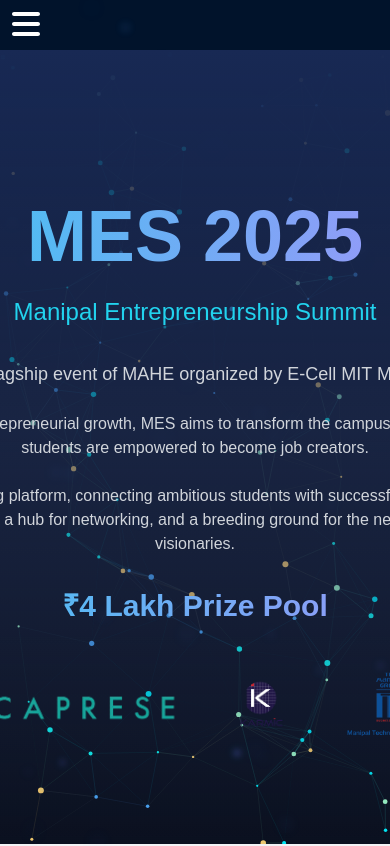
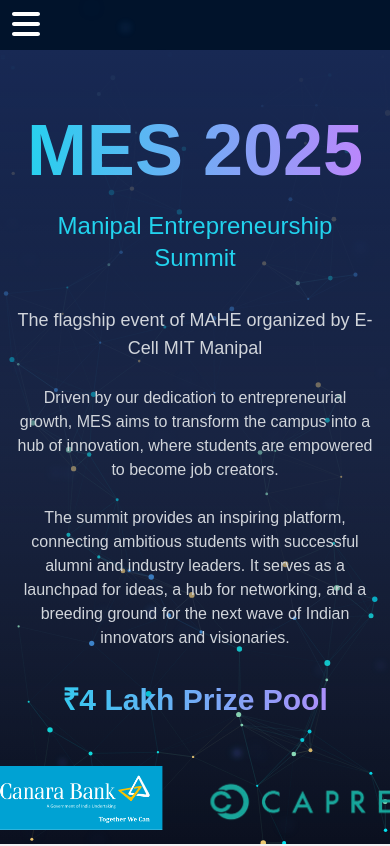
Before and after one commit to Sarabpreet/e-cell, a React (Create React App) app in the folder frontend/: page / in a window 390 px wide. Shown: the top 846 px of the page. Built offline with nearby package versions, Linux system fonts and the light colour scheme.

Commit message:
Make hero section responsive

```diff
--- a/frontend/src/components/Hero.js
+++ b/frontend/src/components/Hero.js
@@ -6,10 +6,10 @@ import sp3 from "./KarMic logo (4).png";
 import sp4 from "./Screenshot_2025-01-28_at_3.12.24_AM-removebg-preview.png";
 import sp5 from "./Acer-logo-digital-green.png";
 import sp6 from "./ICICI_Bank_Logo.png";
- import sp7 from"./Screenshot 2025-01-29 at 11.29.47 PM.png";
+import sp7 from "./Screenshot 2025-01-29 at 11.29.47 PM.png";
 import sp8 from "./Fashion Herald Logo.png";
 import sp9 from "./Yourstory logo (2).png";
-const sponsors = [sp1,sp2,sp3, sp4,sp9, sp5, sp6, sp7, sp8]; // List of all sponsor logos
+const sponsors = [sp1, sp2, sp3, sp4, sp9, sp5, sp6, sp7, sp8]; // List of all sponsor logos
 
 function Hero() {
   return (
@@ -18,7 +18,7 @@ function Hero() {
         initial={{ opacity: 0, y: 20 }}
         animate={{ opacity: 1, y: 0 }}
         transition={{ duration: 0.8 }}
-        className="max-w-4xl mx-auto"
+        className="w-full md:max-w-4xl mx-auto"
       >
         <h1 className="text-7xl md:text-9xl font-bold text-transparent bg-clip-text bg-gradient-to-r from-[#22d3ee] to-purple-400 mb-6">
           MES 2025
```
Lines whose indentation alone changed are shown as unchanged.
